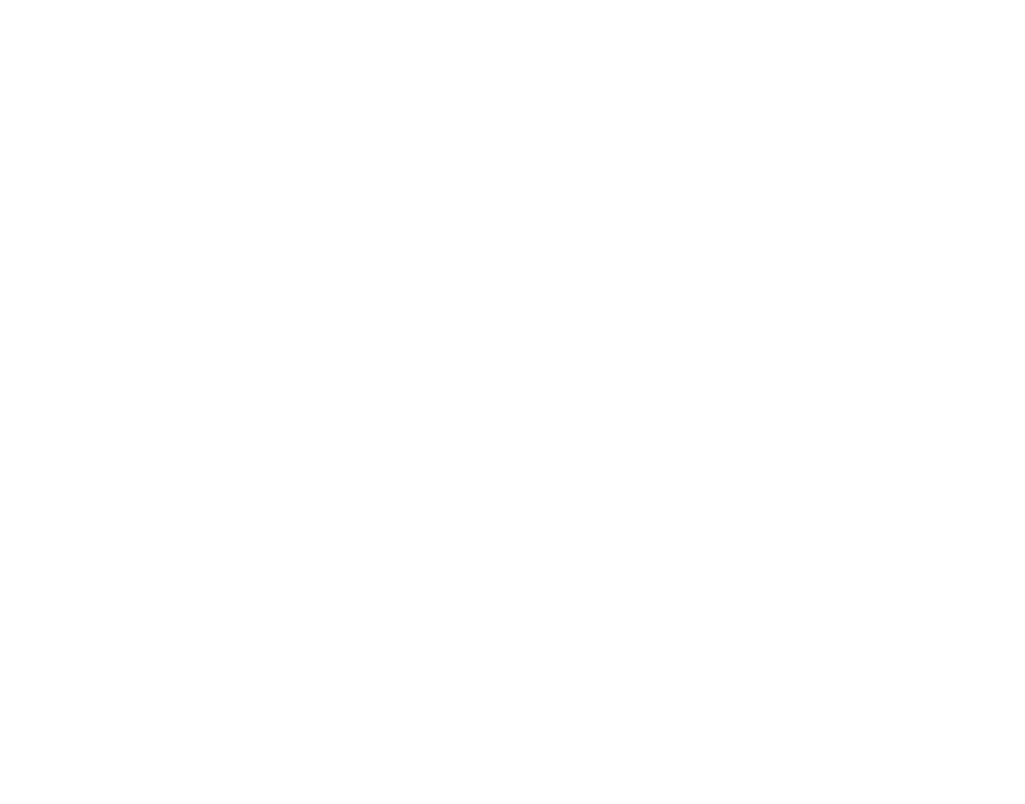
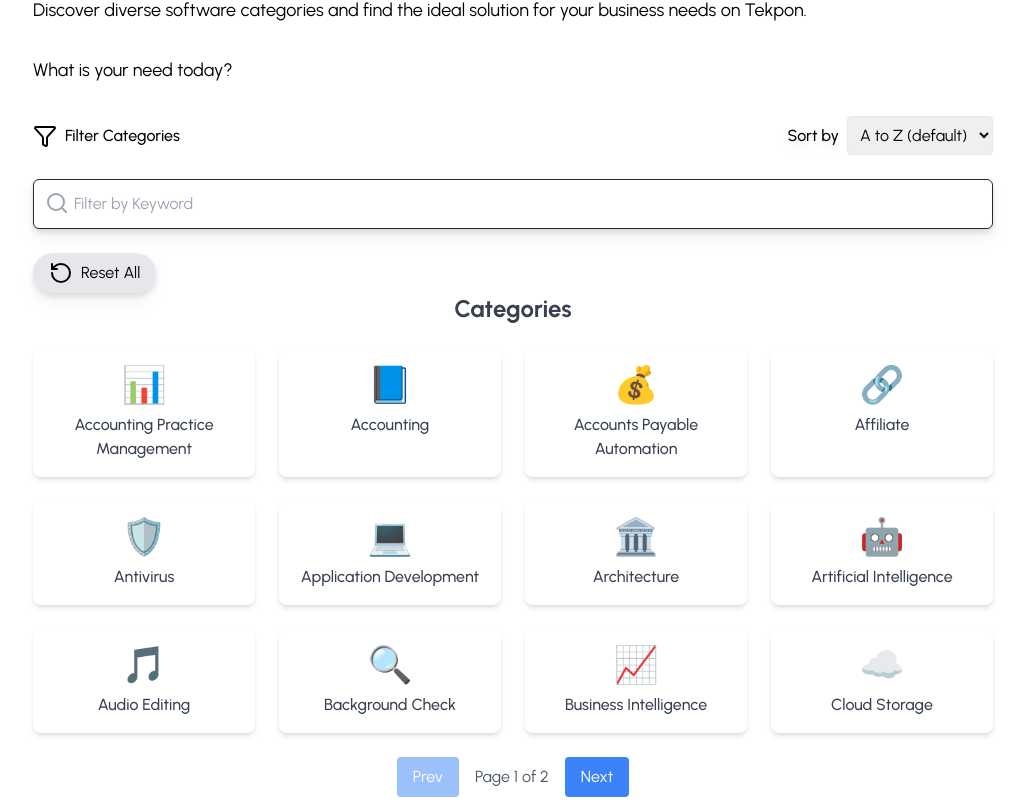
Before and after one commit to shahzad-arif/tekpon, a React (Vite) app in the folder client/: page /categories in a window 1280 px wide. Before the commit this address had no page. Shown: the part 176-980 px from the top of the page, without its empty margins (127-1152 px from the left). Before the commit the page ends 800 px from the top, so only its background shows below. Built offline with nearby package versions, Linux system fonts and the light colour scheme; no server answers.

Commit message:
Categories page completed for desktop only

```diff
--- /dev/null
+++ b/client/src/components/all_categories/CategoryGrid.jsx
@@ -0,0 +1,162 @@
+// src/components/CategoryGrid.jsx
+import React, { useState, useEffect } from "react";
+import Pagination from "./Pagination";
+import { FilterIcon, Search, RotateCcwIcon } from "lucide-react";
+
+// src/data.js
+export const categories = [
+	{ id: 1, name: "Accounting Practice Management", icon: "📊" },
+	{ id: 2, name: "Accounting", icon: "📘" },
+	{ id: 3, name: "Accounts Payable Automation", icon: "💰" },
+	{ id: 4, name: "Affiliate", icon: "🔗" },
+	{ id: 5, name: "Antivirus", icon: "🛡️" },
+	{ id: 6, name: "Application Development", icon: "💻" },
+	{ id: 7, name: "Architecture", icon: "🏛️" },
+	{ id: 8, name: "Artificial Intelligence", icon: "🤖" },
+	{ id: 9, name: "Audio Editing", icon: "🎵" },
+	{ id: 10, name: "Background Check", icon: "🔍" },
+	{ id: 11, name: "Business Intelligence", icon: "📈" },
+	{ id: 12, name: "Cloud Storage", icon: "☁️" },
+	{ id: 13, name: "CRM", icon: "🧩" },
+	{ id: 14, name: "Data Management", icon: "📦" },
+	{ id: 15, name: "Construction", icon: "🏗️" },
+	{ id: 16, name: "Compliance", icon: "✅" },
+	// Add more data as needed
+];
+
+const CategoryGrid = () => {
+	const [currentPage, setCurrentPage] = useState(1);
+	const [filteredData, setFilteredData] = useState(categories);
+	const [searchQuery, setSearchQuery] = useState("");
+	const [sortOrder, setSortOrder] = useState("A-Z");
+	const itemsPerPage = 12;
+
+	// Filter and sort logic
+	useEffect(() => {
+		let result = categories;
+
+		// Filter by search query
+		if (searchQuery) {
+			result = result.filter((category) =>
+				category.name.toLowerCase().includes(searchQuery.toLowerCase())
+			);
+		}
+
+		// Sort the results
+		if (sortOrder === "A-Z") {
+			result = result.sort((a, b) => a.name.localeCompare(b.name));
+		} else if (sortOrder === "Z-A") {
+			result = result.sort((a, b) => b.name.localeCompare(a.name));
+		}
+
+		setFilteredData(result);
+		setCurrentPage(1); // Reset to first page
+	}, [searchQuery, sortOrder]);
+
+	// Paginated data
+	const startIndex = (currentPage - 1) * itemsPerPage;
+	const paginatedData = filteredData.slice(
+		startIndex,
+		startIndex + itemsPerPage
+	);
+	const totalPages = Math.ceil(filteredData.length / itemsPerPage);
+
+	// Reset Filters
+	const handleReset = () => {
+		setSearchQuery("");
+		setSortOrder("A-Z");
+	};
+
+	return (
+		<div>
+			{/* Filter Bar */}
+			<div className="flex flex-col md:flex-row justify-between items-center mb-6 ">
+				{/* Filter Info */}
+				<div className="flex items-center gap-2 text-black">
+					<span>
+						<FilterIcon />
+					</span>
+					<p className="text-md font-medium">Filter Categories</p>
+				</div>
+
+				{/* Sort Dropdown */}
+				<div className="flex items-center gap-2">
+					<span className="text-black font-medium drop-shadow-lg">Sort by</span>
+					<select
+						value={sortOrder}
+						onChange={(e) => setSortOrder(e.target.value)}
+						className="p-2 border rounded text-black focus:outline-none focus:ring-2 focus:ring-blue-500"
+					>
+						<option value="A-Z">A to Z (default)</option>
+						<option value="Z-A">Z to A</option>
+					</select>
+				</div>
+			</div>
+
+			{/* Search and Reset */}
+			<div className="flex flex-col sm:flex-row sm:items-center gap-4 mb-6">
+				{/* Search Bar */}
+				<div className="relative w-full drop-shadow-lg ">
+					<input
+						type="text"
+						placeholder="Filter by Keyword"
+						value={searchQuery}
+						onChange={(e) => setSearchQuery(e.target.value)}
+						className="w-full p-3 pl-10 border border-gray-800 rounded-md shadow-sm focus:outline-none focus:ring-2 focus:ring-black"
+					/>
+					<span className="absolute left-3 top-3 text-gray-400">
+						<Search />
+					</span>
+				</div>
+
+				{/* Reset Button */}
+			</div>
+			<div className="drop-shadow-lg">
+				<button
+					onClick={handleReset}
+					className="flex items-center gap-2 px-4 py-2 text-black bg-gray-200 rounded-full hover:bg-gray-300 transition whitespace-nowrap"
+				>
+					<span>
+						<RotateCcwIcon />
+					</span>
+					<span>Reset All</span>
+				</button>
+			</div>
+
+			{/* Title */}
+			<h1 className="text-2xl font-bold text-center mb-6 text-gray-700">
+				Categories
+			</h1>
+
+			{/* Grid */}
+			<div className="grid grid-cols-1 sm:grid-cols-2 md:grid-cols-3 lg:grid-cols-4 gap-6">
+				{paginatedData.length > 0 ? (
+					paginatedData.map((category) => (
+						<div
+							key={category.id}
+							className="bg-white shadow-md rounded-lg p-4 flex flex-col items-center text-center hover:shadow-lg transition-shadow"
+						>
+							<span className="text-4xl mb-2">{category.icon}</span>
+							<p className="text-gray-700 font-medium">{category.name}</p>
+						</div>
+					))
+				) : (
+					<p className="text-gray-500 col-span-full text-center">
+						No categories found.
+					</p>
+				)}
+			</div>
+
+			{/* Pagination */}
+			{filteredData.length > itemsPerPage && (
+				<Pagination
+					currentPage={currentPage}
+					totalPages={totalPages}
+					onPageChange={setCurrentPage}
+				/>
+			)}
+		</div>
+	);
+};
+
+export default CategoryGrid;
--- /dev/null
+++ b/client/src/components/all_categories/Pagination.jsx
@@ -0,0 +1,32 @@
+// src/components/Pagination.jsx
+import React from "react";
+
+const Pagination = ({ currentPage, totalPages, onPageChange }) => {
+	return (
+		<div className="flex justify-center items-center gap-4 my-6">
+			<button
+				className={`px-4 py-2 bg-blue-500 text-white rounded ${
+					currentPage === 1 && "opacity-50 cursor-not-allowed"
+				}`}
+				disabled={currentPage === 1}
+				onClick={() => onPageChange(currentPage - 1)}
+			>
+				Prev
+			</button>
+			<span className="text-gray-600">
+				Page {currentPage} of {totalPages}
+			</span>
+			<button
+				className={`px-4 py-2 bg-blue-500 text-white rounded ${
+					currentPage === totalPages && "opacity-50 cursor-not-allowed"
+				}`}
+				disabled={currentPage === totalPages}
+				onClick={() => onPageChange(currentPage + 1)}
+			>
+				Next
+			</button>
+		</div>
+	);
+};
+
+export default Pagination;
--- /dev/null
+++ b/client/src/components/all_categories/TopSection.jsx
@@ -0,0 +1,16 @@
+import React from "react";
+
+const TopSection = () => {
+	return (
+		<div className="">
+			<h1 className="text-3xl font-bold mb-8">See All Software Categories</h1>
+			<p className="mb-8 text-lg">
+				Discover diverse software categories and find the ideal solution for
+				your business needs on Tekpon.
+			</p>
+			<p className="mb-8 text-lg">What is your need today?</p>
+		</div>
+	);
+};
+
+export default TopSection;
--- a/client/src/components/routes/Routes.jsx
+++ b/client/src/components/routes/Routes.jsx
@@ -5,6 +5,7 @@
 import CategoryTable from "../tables/categorytable/CategoryTable";
 import SubcategoryTable from "../tables/subcategorytable/SubcategoryTable";
 import SoftwareTable from "../tables/softwaretable/SoftwareTable";
+import AllCategories from "../../pages/all_categories/AllCategories";
 
 const router = createBrowserRouter([
 	{
@@ -14,6 +15,10 @@
 			{
 				path: "",
 				element: <Home />,
+			},
+			{
+				path: "categories",
+				element: <AllCategories />,
 			},
 		],
 	},
--- /dev/null
+++ b/client/src/pages/all_categories/AllCategories.jsx
@@ -0,0 +1,16 @@
+import React from "react";
+import TopSection from "../../components/all_categories/TopSection";
+import CategoryGrid from "../../components/all_categories/CategoryGrid";
+
+const AllCategories = () => {
+	return (
+		<>
+			<div className="w-full px-40 py-10">
+				<TopSection />
+				<CategoryGrid />
+			</div>
+		</>
+	);
+};
+
+export default AllCategories;
```
